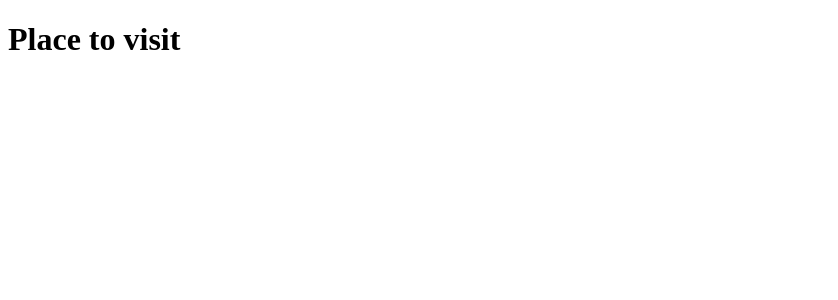
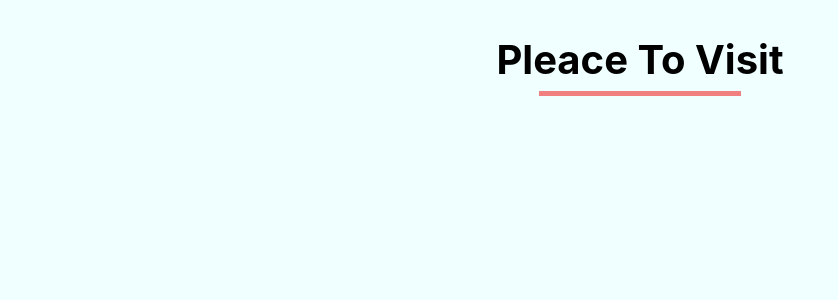
Before and after one commit to sahilrajput2223/place-to-visit-app, a React (Create React App) app: page / in a window 1280 px wide. Shown: the top 300 px of the page, without its empty margins (0-838 px from the left). Built offline with nearby package versions, Linux system fonts and the light colour scheme.

Commit message:
Title Section and Backgroud Design Created

```diff
--- /dev/null
+++ b/src/App/App.css
@@ -0,0 +1,13 @@
+body {
+    display: flex;
+    flex-direction: row;
+    justify-content: center;
+    background-color: azure;
+    font-family: -apple-system, BlinkMacSystemFont, "Segoe UI", Roboto, Oxygen, Ubuntu, Cantarell, "Open Sans", "Helvetica Neue", sans-serif;
+}
+
+.mainDiv {
+    display: flex;
+    width: 100%;
+    flex-direction: column;
+}
--- a/src/App/App.js
+++ b/src/App/App.js
@@ -1,11 +1,15 @@
 import React from "react";
+
+import AppTitle from "../AppTitle/AppTitle"
+
+import "./App.css"
 
 const App = () => {
     return (
         <React.Fragment>
-            <h1>
-                Place to visit
-            </h1>
+            <div className="mainDiv">
+                <AppTitle />
+            </div>
         </React.Fragment>
     );
 }
--- /dev/null
+++ b/src/AppTitle/AppTitle.css
@@ -0,0 +1,15 @@
+h1 {
+    font-size: 40px;
+}
+
+.borderBottom {
+    width: 70%;
+    margin-top: -20px;
+    border-bottom: 5px solid lightcoral;
+}
+
+main {
+    display: flex;
+    flex-direction: column;
+    align-items: center;
+}
--- /dev/null
+++ b/src/AppTitle/AppTitle.js
@@ -0,0 +1,18 @@
+import React from "react"
+
+import "./AppTitle.css"
+
+const AppTitle = () => {
+    return (
+        <React.Fragment>
+            <main>
+                <h1>Pleace To Visit</h1>
+                <div className="borderBottom">
+
+                </div>
+            </main>
+        </React.Fragment>
+    );
+}
+
+export default AppTitle
```
